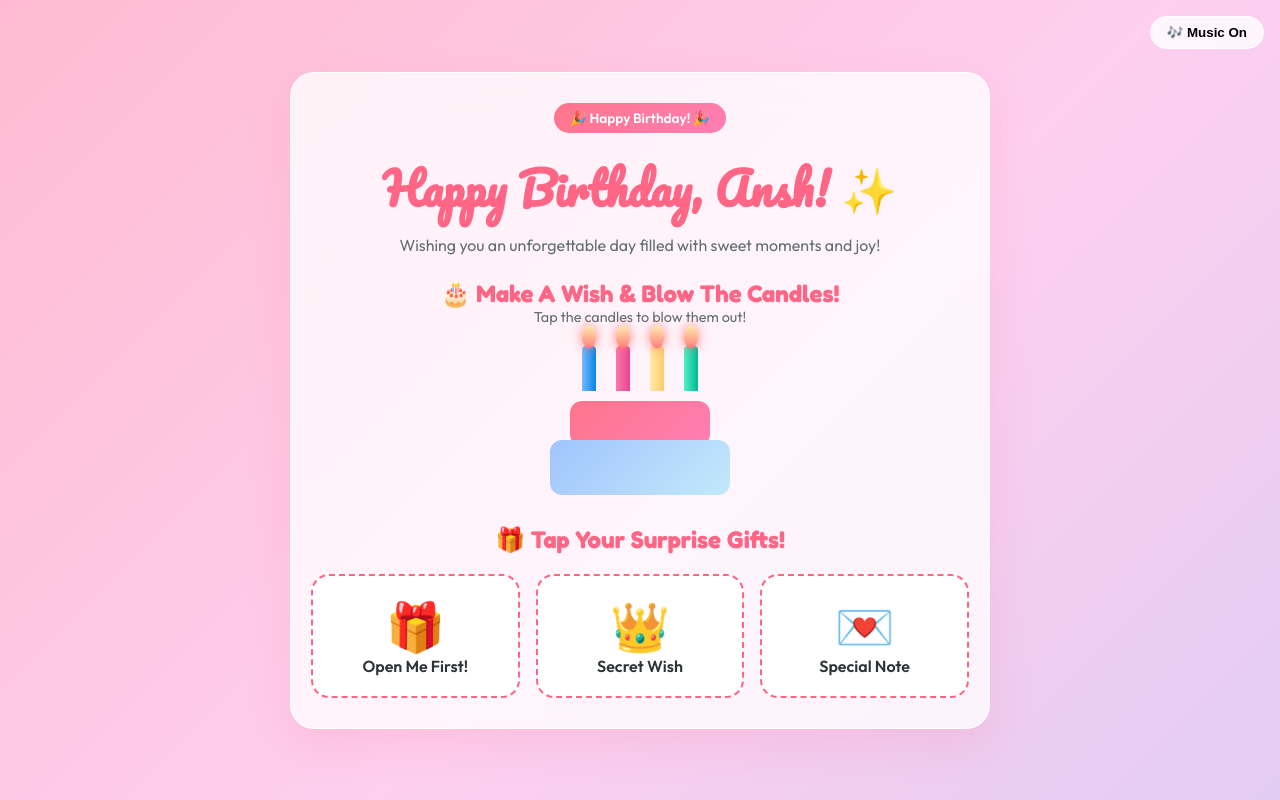
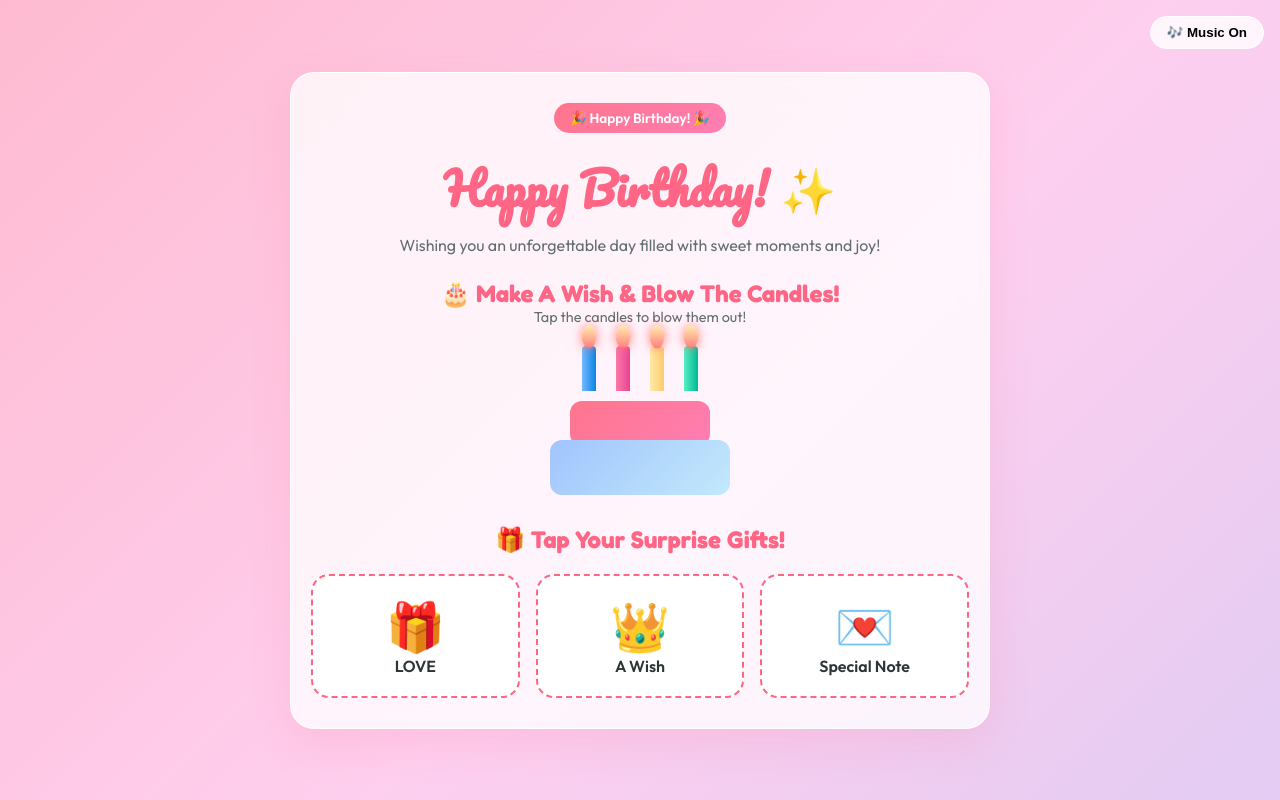
Before and after one commit to siddiqa2707-cell/HAPPY-BIRTHDAY, a plain HTML site: page index.html in a window 1280 px wide. Both pictures are taken after a click on the button "YES! Of Course! 🥰". Drawn offline with Linux system fonts and the light colour scheme.

Commit message:
Update index.html

```diff
--- a/index.html
+++ b/index.html
@@ -73,7 +73,7 @@
     <section id="stage-hub" class="stage">
       <div class="glass">
         <div class="badge">🎉 Happy Birthday! 🎉</div>
-        <h1 style="font-family: 'Pacifico', cursive; font-size: 2.8rem; margin-bottom: 8px;">Happy Birthday, <span id="star-name">Ansh</span>! ✨</h1>
+        <h1 style="font-family: 'Pacifico', cursive; font-size: 2.8rem; margin-bottom: 8px;">Happy Birthday! ✨</h1>
         <p style="color: #636e72; margin-bottom: 24px;">Wishing you an unforgettable day filled with sweet moments and joy!</p>
 
         <!-- CAKE SECTION -->
@@ -88,7 +88,11 @@
 
         <!-- GIFTS SECTION -->
         <h2 style="font-family:'Fredoka'; color:var(--pink); font-size:1.5rem; margin-top:20px;">🎁 Tap Your Surprise Gifts!</h2>
-        <div class="gifts-grid" id="gifts-grid-container"></div>
+        <div class="gifts-grid">
+          <div class="gift-card" onclick="openGift('💛', 'You are my yellow (seacrh more on google)!!!! 🌟')"><div style="font-size:3rem;">🎁</div><b>LOVE</b></div>
+          <div class="gift-card" onclick="openGift('👑', 'I want to see you achive everything you\'ve ever told me, even if I am not there. ✨')"><div style="font-size:3rem;">👑</div><b>A Wish</b></div>
+          <div class="gift-card" onclick="openGift('💌', 'On your special day, I just want to remind you how deeply you are loved, and how grateful I am to have you in my life. Happy birthday! 💕')"><div style="font-size:3rem;">💌</div><b>Special Note</b></div>
+        </div>
       </div>
     </section>
   </div>
@@ -98,62 +102,13 @@
     <div class="modal-content">
       <div style="font-size:3.5rem; margin-bottom:10px;">🎁</div>
       <h3 id="m-title" style="font-family:'Fredoka'; color:var(--pink); margin-bottom:10px;"></h3>
-      <p id="m-body" style="line-height:1.6; margin-bottom:20px;"></p>
+      <p id="m-body" style="line-height:1.6; margin-bottom:20px; font-size:1.1rem; color:#2d3436;"></p>
       <button class="btn btn-yes" onclick="closeModal()">Yay! Thank You! 🥰</button>
     </div>
   </div>
 
-  <!-- ================================================================= -->
-  <!-- ✍️ EDIT YOUR CUSTOM NAMES & GIFT POPUP MESSAGES HERE: -->
-  <!-- ================================================================= -->
   <script>
-    const CONFIG = {
-      // 1. Birthday Person's Name:
-      name: "Ansh",
-
-      // 2. Quiz Question:
-      question: "Do you accept 1,000,000 birthday hugs, endless cake, and all my best wishes today? 💖",
-
-      // 3. EDIT YOUR GIFT POPUP MESSAGES HERE:
-      gifts: [
-        {
-          emoji: "🎁",
-          boxLabel: "Open Me First!",
-          title: "Surprise #1 🎟️",
-          text: "Write your custom message for Gift #1 here! 🍰"
-        },
-        {
-          emoji: "👑",
-          boxLabel: "Secret Wish",
-          title: "Surprise #2 👑",
-          text: "Write your custom message for Gift #2 here! ✨"
-        },
-        {
-          emoji: "💌",
-          boxLabel: "Special Note",
-          title: "Surprise #3 💌",
-          text: "Write your custom message for Gift #3 here! 💕"
-        }
-      ]
-    };
-
     let noAttempts = 0, activeCandles = 4, audioCtx = null, isMusic = false;
-
-    document.addEventListener('DOMContentLoaded', () => {
-      document.getElementById('star-name').textContent = CONFIG.name;
-      document.getElementById('game-q-text').textContent = CONFIG.question;
-
-      // Render Dynamic Gifts from CONFIG
-      const giftsContainer = document.getElementById('gifts-grid-container');
-      giftsContainer.innerHTML = '';
-      CONFIG.gifts.forEach((g) => {
-        const card = document.createElement('div');
-        card.className = 'gift-card';
-        card.innerHTML = `<div style="font-size:3rem;">${g.emoji}</div><b>${g.boxLabel}</b>`;
-        card.onclick = () => openGift(g.title, g.text);
-        giftsContainer.appendChild(card);
-      });
-    });
 
     // NO BUTTON DODGE
     const btnNo = document.getElementById('btn-no'), btnYes = document.getElementById('btn-yes'), box = document.getElementById('btns-box');
```
